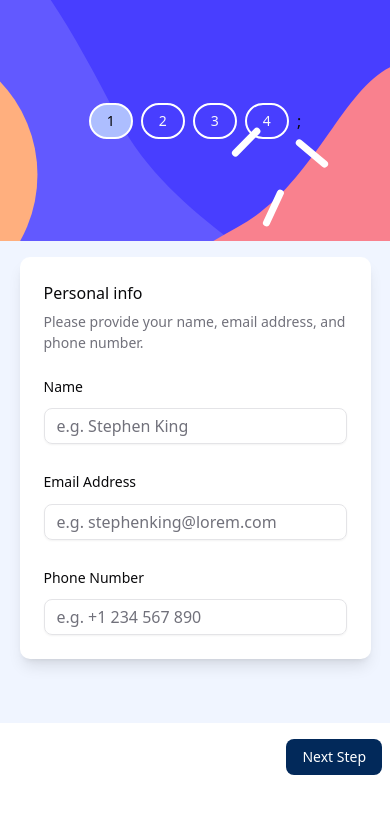
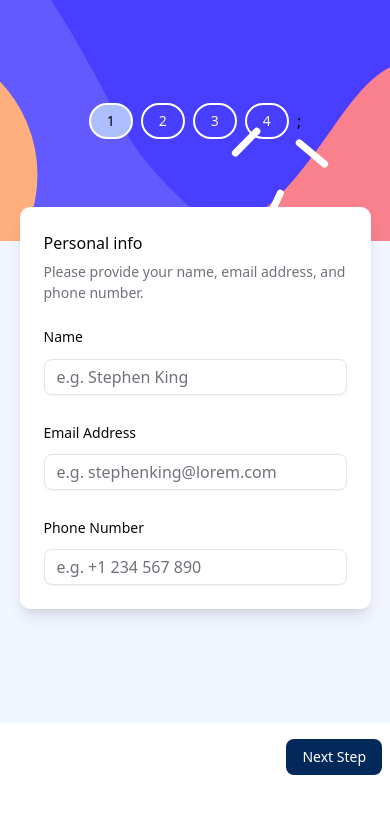
Before and after one commit to Jimztech/multi-step-form-main, a Next.js app: page / in a window 390 px wide. Shown: the top 814 px of the page. Built offline with nearby package versions, Linux system fonts and the light colour scheme.

Commit message:
just testing out something

```diff
--- a/pages/Base.tsx
+++ b/pages/Base.tsx
@@ -145,7 +145,7 @@ export default function Base() {
             )}
 
             {/* Absolutely positioned white div */}
-            <div className="absolute top-[28.57vh] left-0 right-0 bottom-[14.29vh] flex items-start justify-center md:hidden pt-4 pointer-events-none">
+            <div className="absolute top-[24.57vh] left-0 right-0 bottom-[14.29vh] flex items-start justify-center md:hidden  pointer-events-none">
                 <div className="bg-white p-6 rounded-lg shadow-lg w-[90%] max-w-md pointer-events-auto">
                     <CurrentComponent />
                 </div>
```
